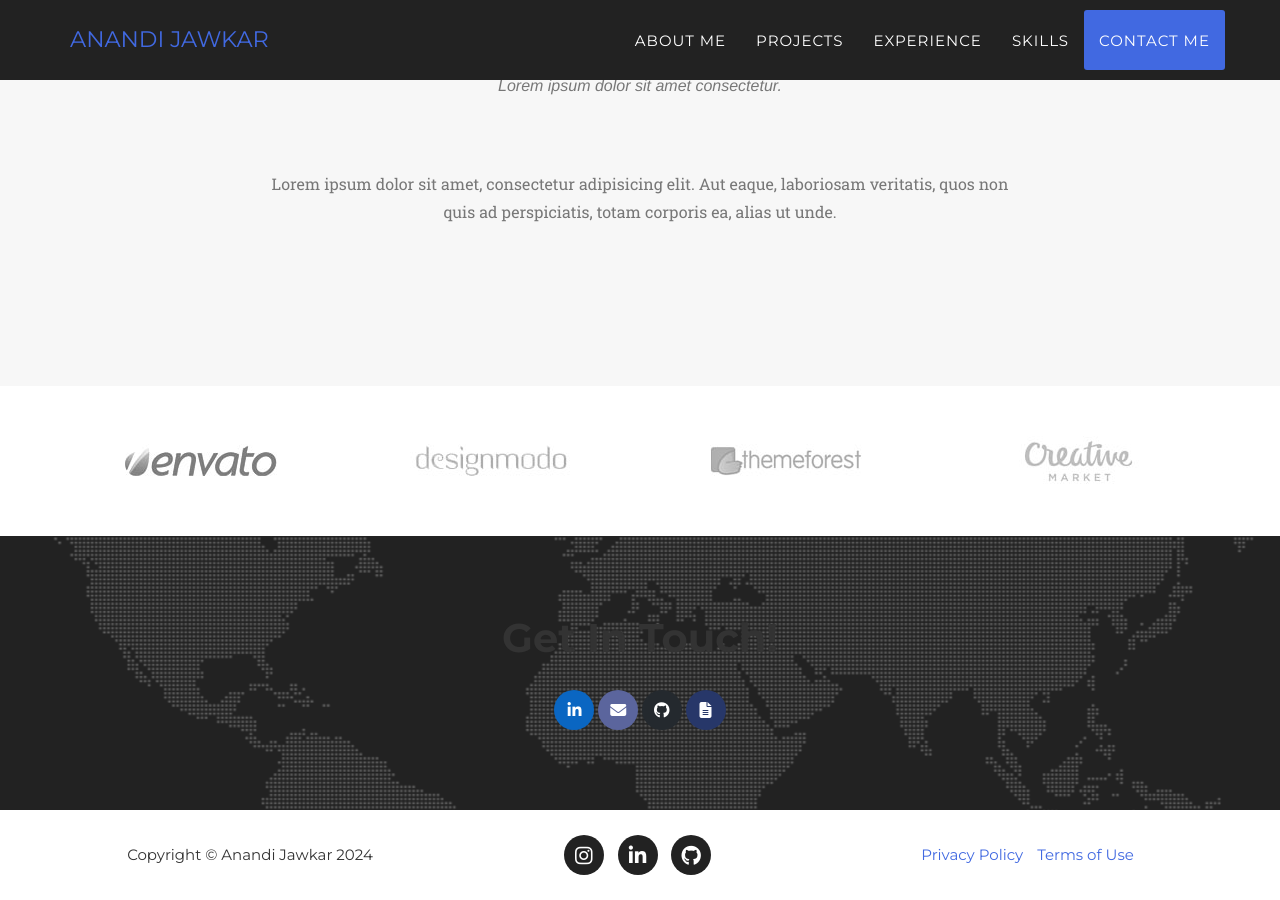
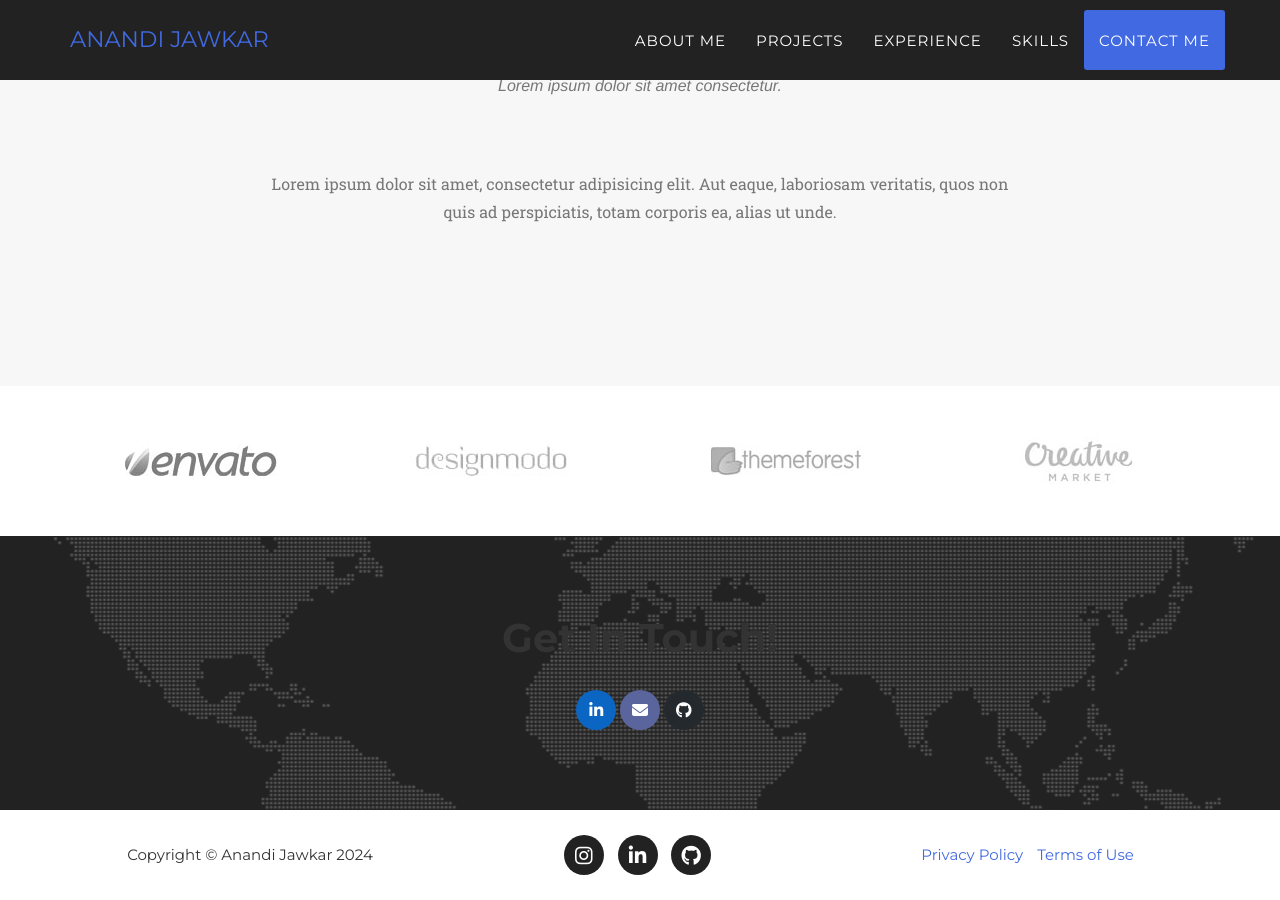
Before and after one commit to anandijawkar/aj, a Jekyll site: the page built from index.html, in a window 1280 px wide and 900 px high, scrolled down 5164 px. Built offline with Jekyll 4.4.1, drawn with Linux system fonts in a browser that asks for light colours; nearby versions of some CDN libraries; some web fonts are replaced; library files that are not in the unit come from our copies.

Commit message:
Update contact.html

```diff
--- a/_includes/contact.html
+++ b/_includes/contact.html
@@ -6,11 +6,9 @@
                     <div class="social-link-area text-center">
                         <h2>Get in touch!</h2>
                         <ul class="wow fadeInUp">
-                            <li><a class="linkedin" href="https://www.linkedin.com/in/anantjyot-grang/" target="_blank" rel="noopener noreferrer"><i class="fa fa-linkedin"></i></a></li>
-                            <li><a class="envelope" href="mailto:granganantjyot@gmail.com" target="_blank" rel="noopener noreferrer"><i class="fa fa-envelope"></i></a></li>
-                            <li><a class="github" href="https://github.com/granganantjyot" target="_blank" rel="noopener noreferrer"><i class="fa fa-github"></i></a></li>
-                            <li><a class="resume" href="https://drive.google.com/file/d/1KQeHv5XizIRGP6De5GS9lPB1pFwDMEPn/view?usp=share_linkt" target="_blank" rel="noopener noreferrer"><i class="fa fa-file-text"></i></a></li>
-
+                            <li><a class="linkedin" href="https://www.linkedin.com/in/anandijawkar/" target="_blank" rel="noopener noreferrer"><i class="fa fa-linkedin"></i></a></li>
+                            <li><a class="envelope" href="mailto:anandim30@gmail.com" target="_blank" rel="noopener noreferrer"><i class="fa fa-envelope"></i></a></li>
+                            <li><a class="github" href="https://github.com/anandijawkar" target="_blank" rel="noopener noreferrer"><i class="fa fa-github"></i></a></li>
                         </ul>
                     </div>
                 </div>
```
